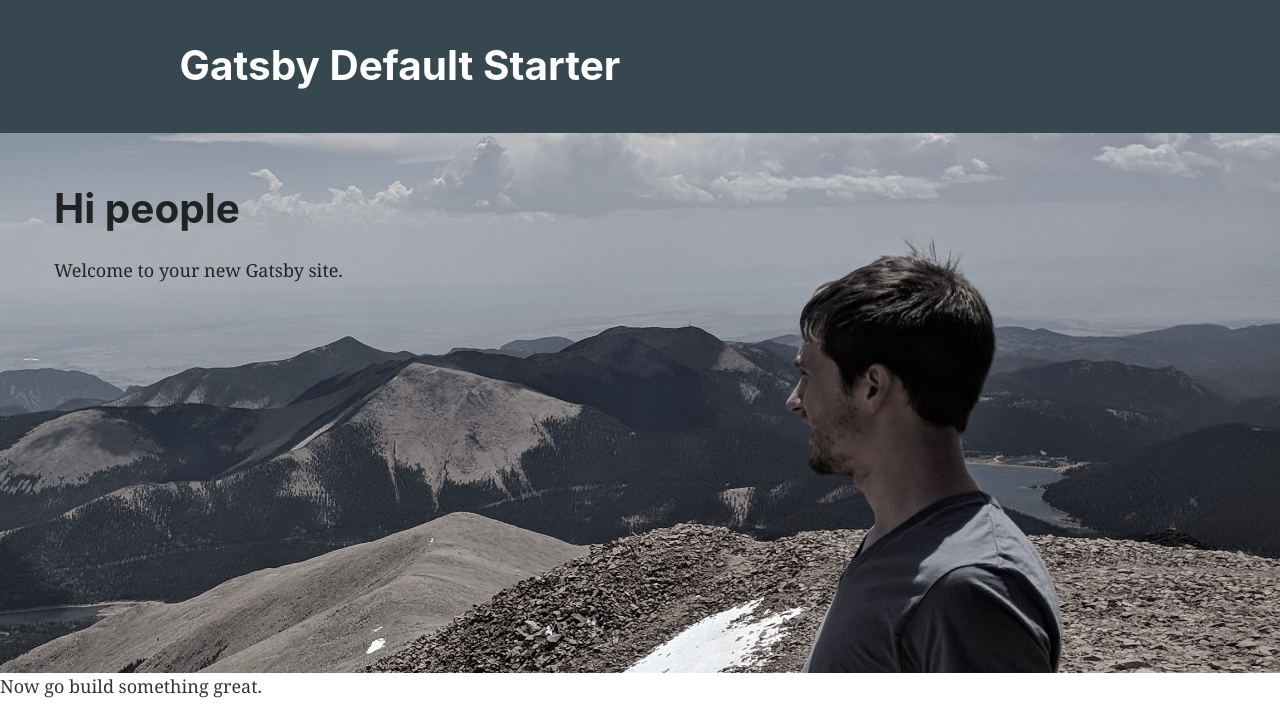
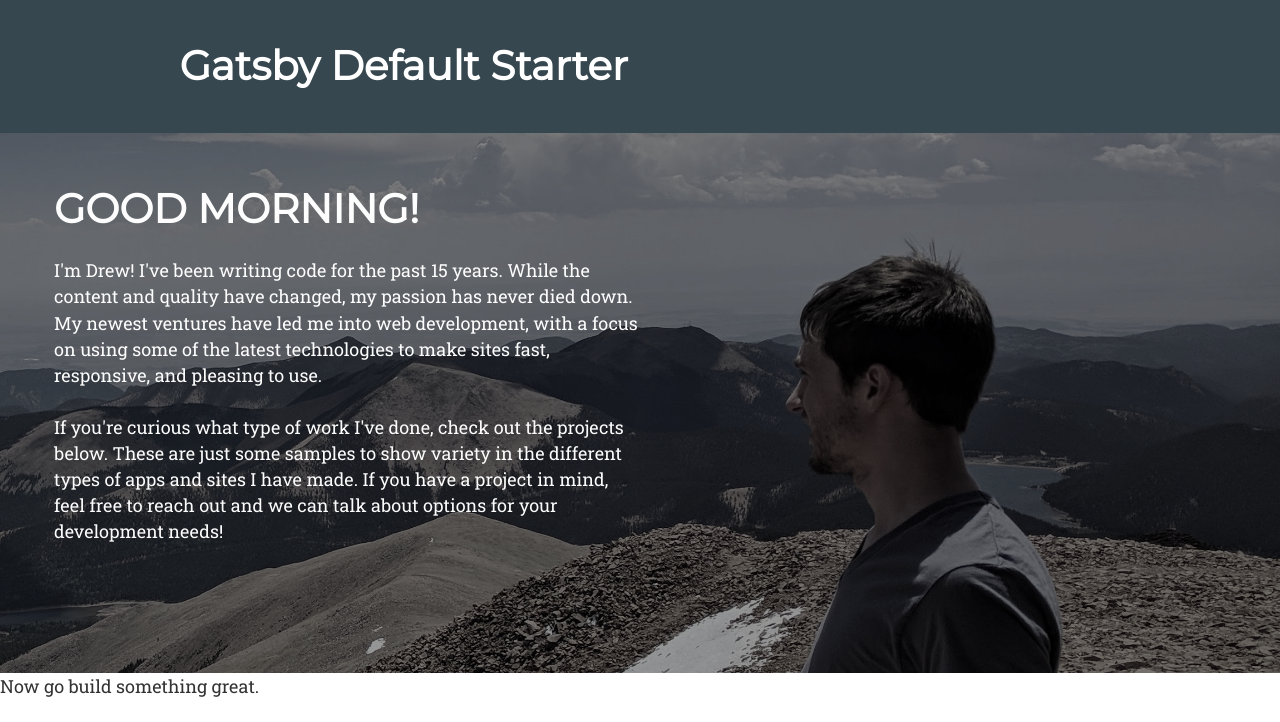
Before and after one commit to DuckyDisciple/portfolio, a Gatsby site: page / in a window 1280 px wide. Shown: the top 722 px of the page. Built offline with nearby package versions, Linux system fonts and the light colour scheme; Gatsby itself is replaced by a stand-in of ours.

Commit message:
Hero updated

```diff
--- a/src/components/layout.css
+++ b/src/components/layout.css
@@ -1,5 +1,7 @@
+@import url('https://fonts.googleapis.com/css?family=Montserrat|Roboto+Slab&display=swap');
+
 html {
-  font-family: sans-serif;
+  font-family: 'Roboto Slab' sans-serif;
   -ms-text-size-adjust: 100%;
   -webkit-text-size-adjust: 100%;
 }
@@ -200,7 +202,7 @@ html {
 }
 body {
   color: hsla(0, 0%, 0%, 0.8);
-  font-family: georgia, serif;
+  font-family: 'Roboto Slab', serif;
   font-weight: normal;
   word-wrap: break-word;
   font-kerning: normal;
@@ -230,7 +232,7 @@ h1 {
   padding-top: 0;
   margin-bottom: 1.45rem;
   color: inherit;
-  font-family: -apple-system, BlinkMacSystemFont, Segoe UI, Roboto, Oxygen,
+  font-family: 'Montserrat', 'Roboto Slab', -apple-system, BlinkMacSystemFont, Segoe UI, Roboto, Oxygen,
     Ubuntu, Cantarell, Fira Sans, Droid Sans, Helvetica Neue, sans-serif;
   font-weight: bold;
   text-rendering: optimizeLegibility;
@@ -247,7 +249,7 @@ h2 {
   padding-top: 0;
   margin-bottom: 1.45rem;
   color: inherit;
-  font-family: -apple-system, BlinkMacSystemFont, Segoe UI, Roboto, Oxygen,
+  font-family: 'Montserrat', 'Roboto Slab', -apple-system, BlinkMacSystemFont, Segoe UI, Roboto, Oxygen,
     Ubuntu, Cantarell, Fira Sans, Droid Sans, Helvetica Neue, sans-serif;
   font-weight: bold;
   text-rendering: optimizeLegibility;
@@ -264,7 +266,7 @@ h3 {
   padding-top: 0;
   margin-bottom: 1.45rem;
   color: inherit;
-  font-family: -apple-system, BlinkMacSystemFont, Segoe UI, Roboto, Oxygen,
+  font-family: 'Montserrat', 'Roboto Slab', -apple-system, BlinkMacSystemFont, Segoe UI, Roboto, Oxygen,
     Ubuntu, Cantarell, Fira Sans, Droid Sans, Helvetica Neue, sans-serif;
   font-weight: bold;
   text-rendering: optimizeLegibility;
@@ -281,7 +283,7 @@ h4 {
   padding-top: 0;
   margin-bottom: 1.45rem;
   color: inherit;
-  font-family: -apple-system, BlinkMacSystemFont, Segoe UI, Roboto, Oxygen,
+  font-family: 'Montserrat', 'Roboto Slab', -apple-system, BlinkMacSystemFont, Segoe UI, Roboto, Oxygen,
     Ubuntu, Cantarell, Fira Sans, Droid Sans, Helvetica Neue, sans-serif;
   font-weight: bold;
   text-rendering: optimizeLegibility;
@@ -298,7 +300,7 @@ h5 {
   padding-top: 0;
   margin-bottom: 1.45rem;
   color: inherit;
-  font-family: -apple-system, BlinkMacSystemFont, Segoe UI, Roboto, Oxygen,
+  font-family: 'Montserrat', 'Roboto Slab', -apple-system, BlinkMacSystemFont, Segoe UI, Roboto, Oxygen,
     Ubuntu, Cantarell, Fira Sans, Droid Sans, Helvetica Neue, sans-serif;
   font-weight: bold;
   text-rendering: optimizeLegibility;
@@ -315,7 +317,7 @@ h6 {
   padding-top: 0;
   margin-bottom: 1.45rem;
   color: inherit;
-  font-family: -apple-system, BlinkMacSystemFont, Segoe UI, Roboto, Oxygen,
+  font-family: 'Montserrat', 'Roboto Slab', -apple-system, BlinkMacSystemFont, Segoe UI, Roboto, Oxygen,
     Ubuntu, Cantarell, Fira Sans, Droid Sans, Helvetica Neue, sans-serif;
   font-weight: bold;
   text-rendering: optimizeLegibility;
--- a/src/pages/index.js
+++ b/src/pages/index.js
@@ -9,21 +9,62 @@ import styled from 'styled-components';
 import hero from '../images/hero.jpg';
 
 const Hero = styled.section`
-  background: url(${hero});
-  background-size: cover;
-  background-position: right bottom;
-  filter: grayscale(70%);
+  background-color: #000;
   width: 100%;
   min-height: 30rem;
   padding: 3rem;
+  position: relative;
+
+  &::before {
+    background-image: url(${hero});
+    background-size: cover;
+    background-position: right bottom;
+    filter: grayscale(70%);
+    top: 0;
+    left: 0;
+    right: 0;
+    bottom: 0;
+    position: absolute;
+    content: '';
+    opacity: 0.6;
+  }
 `;
+
+const HeroTitle = styled.h1`
+  text-transform: uppercase;
+  color: white;
+  opacity: 0.99;
+`;
+
+const HeroText = styled.p`
+  color: white;
+  width: 50%;
+  opacity: 0.99;
+`;
+
+const getTimeOfDay = () => {
+  const now = new Date();
+  if (now.getHours() < 12) {
+    return 'morning';
+  } else if (now.getHours() < 20) {
+    return 'afternoon';
+  }
+  return 'evening';
+}
 
 const IndexPage = () => (
   <Layout>
     <SEO title="Home" keywords={[`gatsby`, `application`, `react`]} />
     <Hero>
-      <h1>Hi people</h1>
-      <p>Welcome to your new Gatsby site.</p>
+      <HeroTitle>Good {getTimeOfDay()}!</HeroTitle>
+      <HeroText>I'm Drew! I've been writing code for the past 15 years. While the content
+        and quality have changed, my passion has never died down. My newest ventures
+        have led me into web development, with a focus on using some of the latest
+        technologies to make sites fast, responsive, and pleasing to use.</HeroText>
+      <HeroText>If you're curious what type of work I've done, check out the projects
+        below. These are just some samples to show variety in the different types
+        of apps and sites I have made. If you have a project in mind, feel free
+        to reach out and we can talk about options for your development needs!</HeroText>
     </Hero>
     <p>Now go build something great.</p>
     <div style={{ maxWidth: `300px`, marginBottom: `1.45rem` }}>
```
